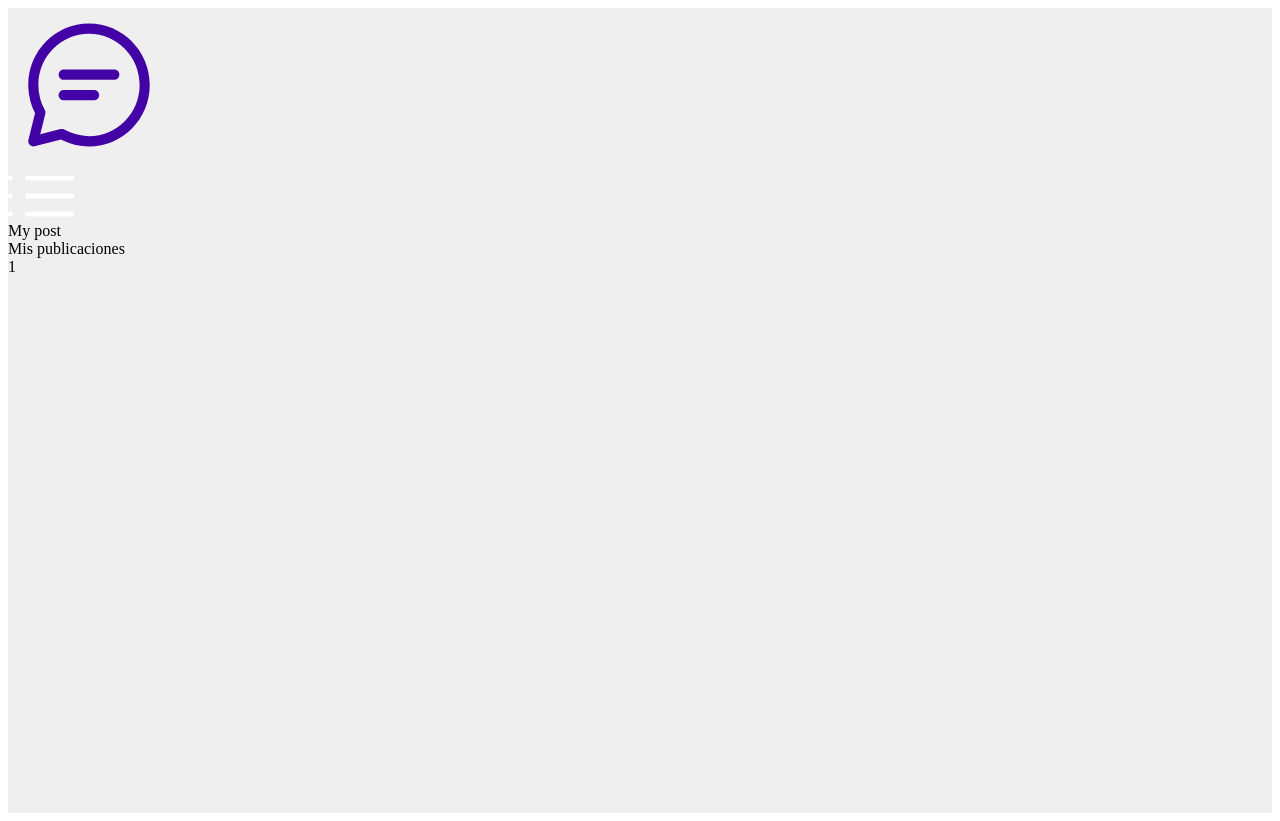
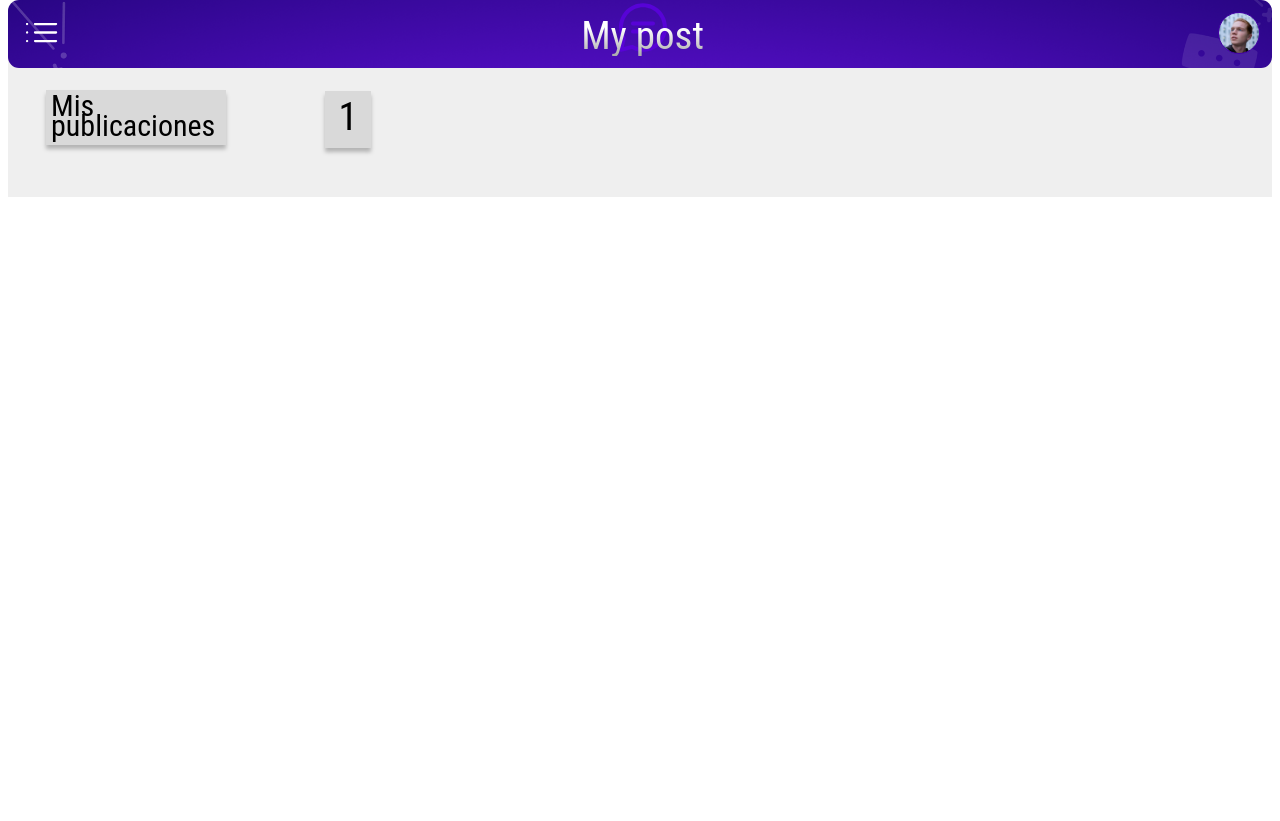
Before and after one commit to VicenteESCa/ProyectoINGweb, a plain HTML site: page project_20240905232718/pages/comment_post_1.html in a window 1280 px wide. After the commit the page ends 800 px from the top, so only its background shows below. Drawn offline with Linux system fonts and the light colour scheme.

Commit message:
Update comment_post_1.css
Conjunto del html

```diff
--- a/project_20240905232718/pages/comment_post_1.css
+++ b/project_20240905232718/pages/comment_post_1.css
@@ -1,46 +1,129 @@
-.comment-post-1 .vector {
-  width: 30.8px;
-  height: 18px;
-}
-.comment-post-1 .icon-list {
-  margin: 11px 0;
+.comment-post {
+  background: #EFEFEF;
   display: flex;
-  width: 41px;
-  height: 36px;
+  flex-direction: column;
+  padding-bottom: 22px;
   box-sizing: border-box;
 }
-.comment-post-1 .photo-by-roman-kokoev {
-  border-radius: 50px;
-  border: 1px solid #4302A5;
-  background: url('../assets/images/photo_by_roman_kokoev.png') 50% / cover no-repeat;
-  width: 40px;
-  height: 40px;
-}
-.comment-post-1 .navigation {
+.comment-post .navigation {
   border-radius: 11px;
   background: url('../assets/images/image_3.png') 50% / cover no-repeat;
   position: relative;
-  margin-bottom: 37px;
+  margin-bottom: 19px;
+  width: 740x;
+  height: 68px;
+  margin-top: -7.8px;
+}
+.comment-post .logoComments {
+  position: absolute;
+  left: 50%;
+  top: 14px;
+  transform: translateX(-50%);
+  width: 64px;
+  height: 77px;
+  display: flex;
+  text-align: center;
+  filter:brightness(1.3);
+
+}
+.comment-post .icon-list {
+  position: relative;
+  margin: 9px 0 13px 0;
+  display: flex;
+  width: 41px;
+  height: 20px;
+  box-sizing: border-box;
+  top: 15px;
+}
+.comment-post .comments{
+  position: relative;
+  margin: 10px 0 14px 0;
+  display: inline-block;
+
+  overflow-wrap: normal;
+  font-family: 'Jersey 10', 'Roboto Condensed';
+  font-weight: 400;
+  font-size: 39px;
+  line-height: 1;
+  background: linear-gradient(180deg, #FFFFFF 29.4%, #C9C9C9 73.95%, #A9A9AA 100%);
+  color: transparent;
+  background-clip: text;
+  -webkit-background-clip: text;
+  top: 8px;
+  text-align: center;
+  z-index: 1;
+}
+.comment-post .container{
+    position: absolute;
+    left: 18.1px;
+    right: 12px;
+    bottom: -9px;
+    display: flex;
+    flex-direction: row;
+    justify-content: space-between;
+    padding: 22px 0 15px 0;
+    box-sizing: border-box;
+  }
+.comment-post .photo-by-roman-kokoev {
+    border-radius: 47px;
+    border: 1px solid #4302A5;
+    background: url(../assets/images/photo_by_roman_kokoev.png) 50% / cover no-repeat;
+    position: relative;
+    width: 40px;
+    height: 40px;
+    top: 13px;
+}
+
+.comment-post .container-2 {
+  margin: 0 14.7px 27px 14.7px;
   display: flex;
   flex-direction: row;
-  justify-content: space-between;
-  padding: 22px 12px 7px 18.1px;
-  width: 100%;
+  align-self: flex-start;
+  width: fit-content;
   box-sizing: border-box;
 }
-.comment-post-1 .rectangle-32 {
+.comment-post .comentarios{
+  position:sticky;
+  margin-right: 1px;
+  display: flex;
+  padding: 30.2px 1.7px 30.2px 1.7px;
+  box-sizing: border-box;
+}
+.comment-post .rectangle-32 {
   mix-blend-mode: darken;
   box-shadow: 0px 4px 4px 0px rgba(0, 0, 0, 0.25);
   background: #D9D9D9;
   position: absolute;
-  left: 50%;
-  top: 0px;
-  translate: -50% 0;
-  width: 187px;
+  right: -200px;
+  bottom: 3px;
+  width: 180px;
   height: 55px;
 }
-.comment-post-1 .mis-post {
+.comment-post .comentarios-1 {
   position: relative;
+  overflow-wrap: break-word;
+  font-family: 'Jersey 10', 'Roboto Condensed';
+  font-weight: 400;
+  font-size: 30px;
+  line-height: 0.41;
+  color: #000000;
+  z-index: 1;
+  top: 10px;
+  left: 5px;
+}
+
+.comment-post .cantidad-coments {
+  box-shadow: 0px 4px 4px 0px rgba(0, 0, 0, 0.25);
+  background: #D9D9D9;
+  position: relative;
+  margin-top: 4px;
+  display: flex;
+  right: -298px;
+  padding: 17.5px 13.4px;
+  box-sizing: border-box;
+}
+
+.comment-post .cantidad {
   overflow-wrap: break-word;
   font-family: 'Jersey 10', 'Roboto Condensed';
   font-weight: 400;
@@ -48,75 +131,3 @@
   line-height: 0.41;
   color: #000000;
 }
-.comment-post-1 .comentarios {
-  position: relative;
-  margin-right: 46px;
-  display: flex;
-  padding: 19.5px 13px 19.5px 0;
-  width: 203px;
-  box-sizing: border-box;
-}
-.comment-post-1 .cantidad {
-  overflow-wrap: break-word;
-  font-family: 'Jersey 10', 'Roboto Condensed';
-  font-weight: 400;
-  font-size: 39px;
-  line-height: 0.41;
-  color: #000000;
-}
-.comment-post-1 .cantidad-coments {
-  box-shadow: 0px 4px 4px 0px rgba(0, 0, 0, 0.25);
-  background: #D9D9D9;
-  position: relative;
-  margin-top: 4px;
-  display: flex;
-  padding: 17.5px 3.7px;
-  box-sizing: border-box;
-}
-.comment-post-1 .container {
-  position: relative;
-  display: flex;
-  flex-direction: row;
-  box-sizing: border-box;
-}
-.comment-post-1 .arrow-1 {
-  background: #000000;
-  position: absolute;
-  right: 57px;
-  bottom: 23px;
-  width: 36px;
-  height: 0px;
-}
-.comment-post-1 .container-2 {
-  position: relative;
-  margin: 0 26px 26px 26px;
-  display: flex;
-  align-self: flex-start;
-  box-sizing: border-box;
-}
-.comment-post-1 .ihave-this-problem-in-python {
-  overflow-wrap: break-word;
-  font-family: 'Jersey 10', 'Roboto Condensed';
-  font-weight: 400;
-  font-size: 24px;
-  line-height: 0.667;
-  background: linear-gradient(90deg, rgba(217, 217, 217, 0), #D9D9D9), linear-gradient(#000000, #000000);
-  color: transparent;
-  background-clip: text;
-  -webkit-background-clip: text;
-}
-.comment-post-1 .container-1 {
-  background: #D9D9D9;
-  position: relative;
-  margin: 0 32px 0 18px;
-  padding: 20.5px 4px 23.5px 4px;
-  width: calc(100% - 50px);
-  box-sizing: border-box;
-}
-.comment-post {
-  background: #EFEFEF;
-  display: flex;
-  flex-direction: column;
-  padding-bottom: 537px;
-  box-sizing: border-box;
-}
```
